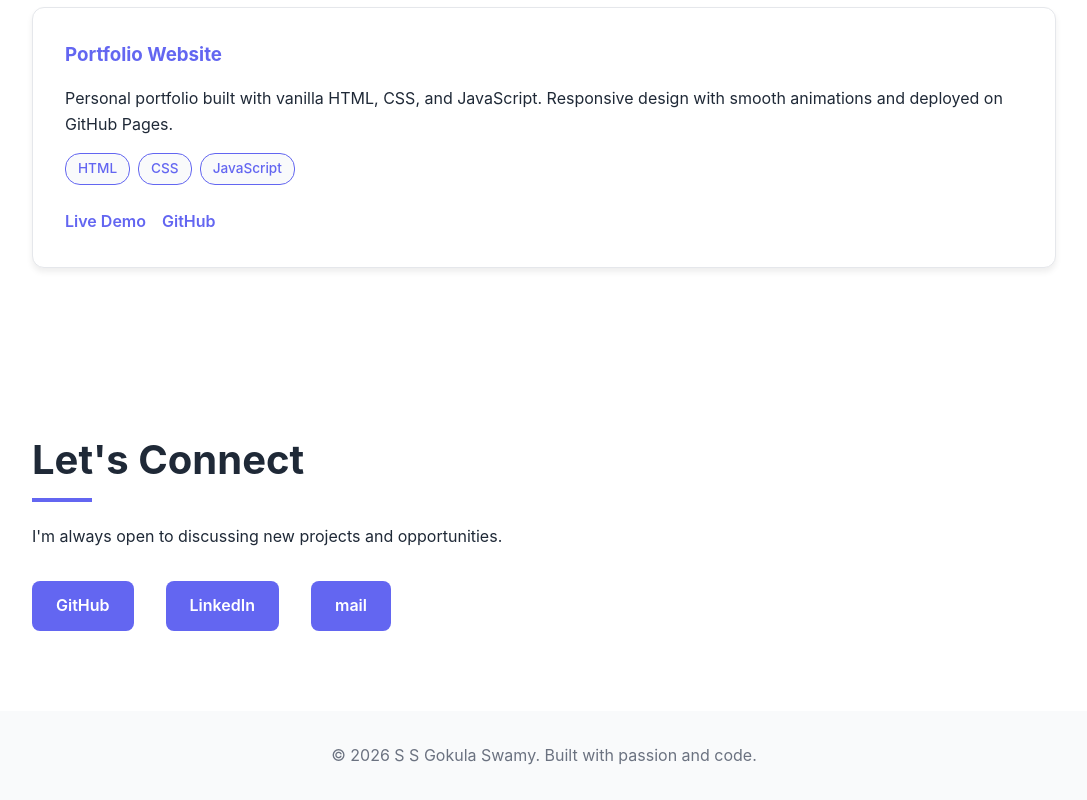
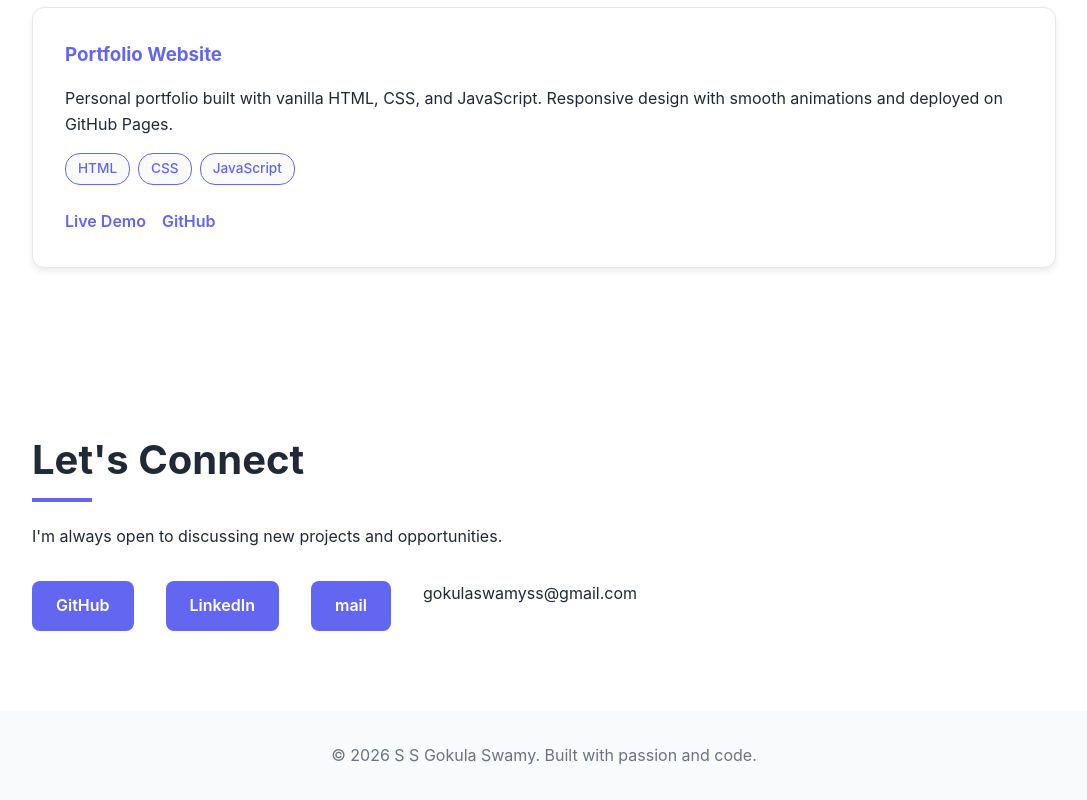
Before and after one commit to Lion4467cat/raikabuilds, a plain HTML site: page index.html in a window 1280 px wide. Shown: the part 1392-2192 px from the top of the page, without its empty margins (96-1183 px from the left). Drawn offline with Linux system fonts and the light colour scheme.

Commit message:
added mail as text

```diff
--- a/index.html
+++ b/index.html
@@ -112,6 +112,7 @@
                         LinkedIn
                     </a>
                <a href="mailto:gokulaswamyss@gmail.com?subject=Portfolio%20Contact">mail</a>
+               <p>gokulaswamyss@gmail.com</p>
            </div>
        </section>
 
```
